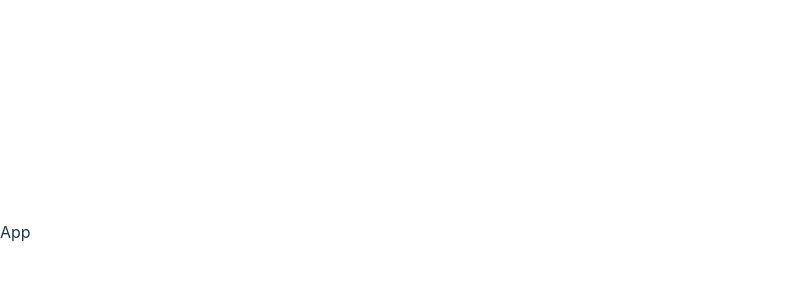
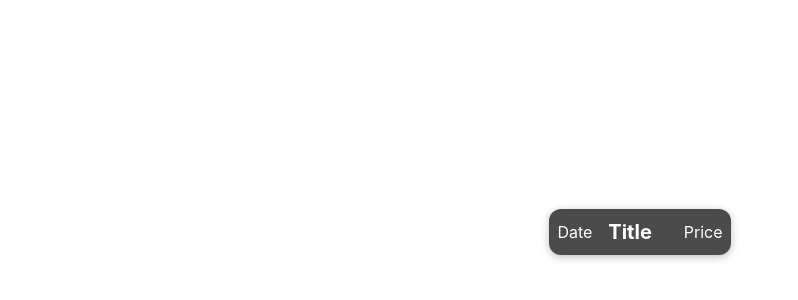
Before and after one commit to heilotiitsmaa/react-expenses, a React (Vite) app: page / in a window 1280 px wide. Shown: the part 168-468 px from the top of the page, without its empty margins (0-798 px from the left). Built offline with nearby package versions, Linux system fonts and the light colour scheme.

Commit message:
ül.2 uue komp. loomine + kujundamine

```diff
--- a/package.json
+++ b/package.json
@@ -7,7 +7,8 @@
     "dev": "vite",
     "build": "vite build",
     "lint": "eslint .",
-    "preview": "vite preview"
+    "preview": "vite preview",
+    "start": "vite preview"
   },
   "dependencies": {
     "react": "^18.3.1",
--- a/src/App.jsx
+++ b/src/App.jsx
@@ -1,8 +1,12 @@
 
+import './App.css';
+import ExpenseItem from './components/ExpenseItem';
 const App = () => {
   return (
-    <div>App</div>
-  )
+    <div className="App">
+      <ExpenseItem />
+    </div>
+  );
 }
 
-export default App
+export default App;
--- /dev/null
+++ b/src/components/ExpenseItem.css
@@ -0,0 +1,57 @@
+.expense-item {
+    display: flex;
+    justify-content: space-between;
+    align-items: center;
+    box-shadow: 0 2px 8px rgba(0, 0, 0, 0.25);
+    padding: 0.5rem;
+    margin: 1rem 0;
+    border-radius: 12px;
+    background-color: #4b4b4b;
+    color: white;
+}
+
+.expense-item__description {
+    display: flex;
+    flex-direction: column;
+    gap: 1rem;
+    align-items: flex-end;
+    flex-flow: column-reverse;
+    justify-content: flex-start;
+    flex: 1;
+}
+
+.expense-item h2 {
+    color: #3a3a3a;
+    font-size: 1rem;
+    flex: 1;
+    margin: 0 1rem;
+    color: white;
+}
+
+.expense-item__price {
+    font-size: 1rem;
+    font-weight: bold;
+    color: white;
+    background-color: #40005d;
+    border: 1px solid white;
+    padding: 0.5rem;
+    border-radius: 12px;
+}
+
+@media (min-width: 580px) {
+    .expense-item__description {
+        flex-direction: row;
+        align-items: center;
+        justify-content: flex-start;
+        flex: 1;
+    }
+
+    .expense-item__description h2 {
+        font-size: 1.25rem;
+    }
+
+    .expense-item__price {
+        font-size: 1.25rem;
+        padding: 0.5rem 1.5rem;
+    }
+}
--- /dev/null
+++ b/src/components/ExpenseItem.jsx
@@ -0,0 +1,14 @@
+import './ExpenseItem.css'
+const ExpenseItem = () => {
+    return (
+    <div className='expense-item'>
+        <div>Date</div>
+        <div className='expense-item__description'>
+            <h2>Title</h2>
+            <div className='expense-item_price'>Price</div>
+        </div>
+    </div>
+    )
+}
+
+export default ExpenseItem //fail kättesaadavaks väljaspool
```
Also changed, not shown: ExpensesDate.css (added, +26 -0 lines), ExpensesDate.js (added, +15 -0 lines).
